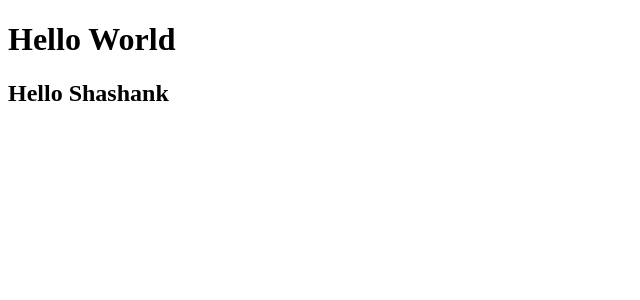
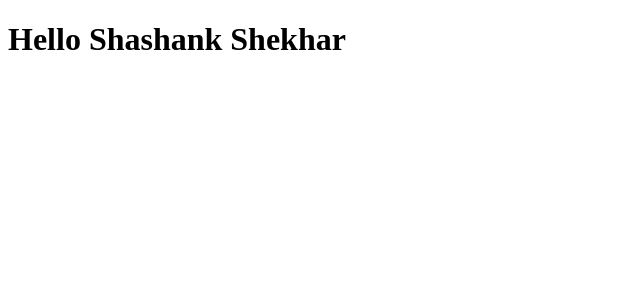
Before and after one commit to shashank725/react_js, a React (Create React App) app: page / in a window 1280 px wide. Shown: the top 300 px of the page, without its empty margins (0-640 px from the left). Built offline with nearby package versions, Linux system fonts and the light colour scheme.

Commit message:
Function & Class components

```diff
--- /dev/null
+++ b/src/Student.js
@@ -0,0 +1,15 @@
+import React, { Component} from "react";
+
+// // Function Component
+// const Student = () => {
+//     return <h1>Hello Shashank</h1>
+// }
+
+// Class Component
+class Student extends Component {
+    render(){
+        return <h1>Hello Shashank Shekhar</h1>;
+    }
+}
+
+export default Student;
--- a/src/index.js
+++ b/src/index.js
@@ -1,10 +1,12 @@
 import React from "react";
 import ReactDOM from "react-dom";
-import App from "./App";
+// import App from "./App";
+import Student from "./Student";
 
 // #Both does the same thing
 // let el = <h1>Hello Shashank</h1> //JSX
 // let el = React.createElement("h1", null, "Hello Shashank"); //
 
 
-ReactDOM.render(<App />, document.getElementById("root"));
+// ReactDOM.render(<App />, document.getElementById("root")); // To render class component in App.js
+ReactDOM.render(<Student />, document.getElementById("root")); // To render component in Student.js
```
